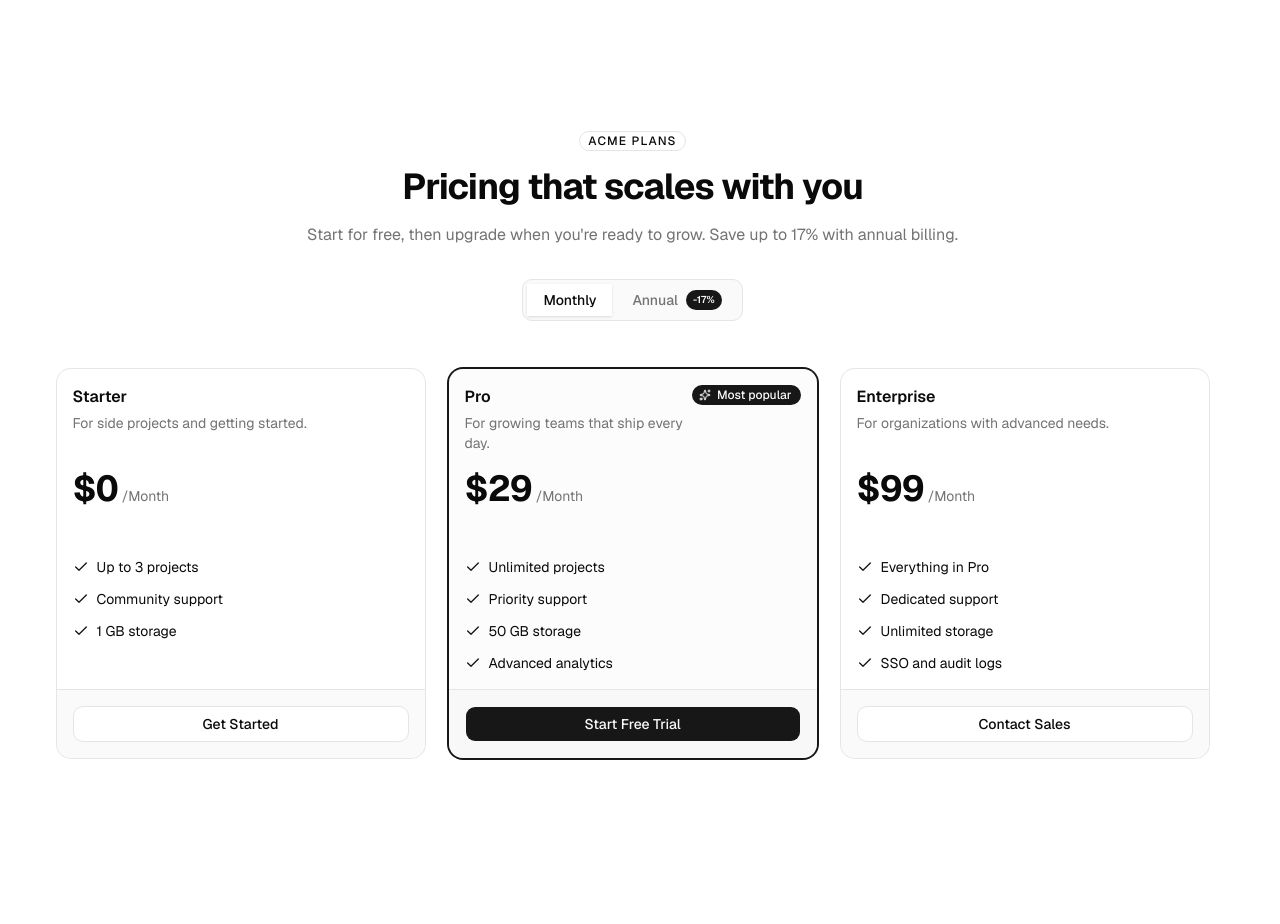
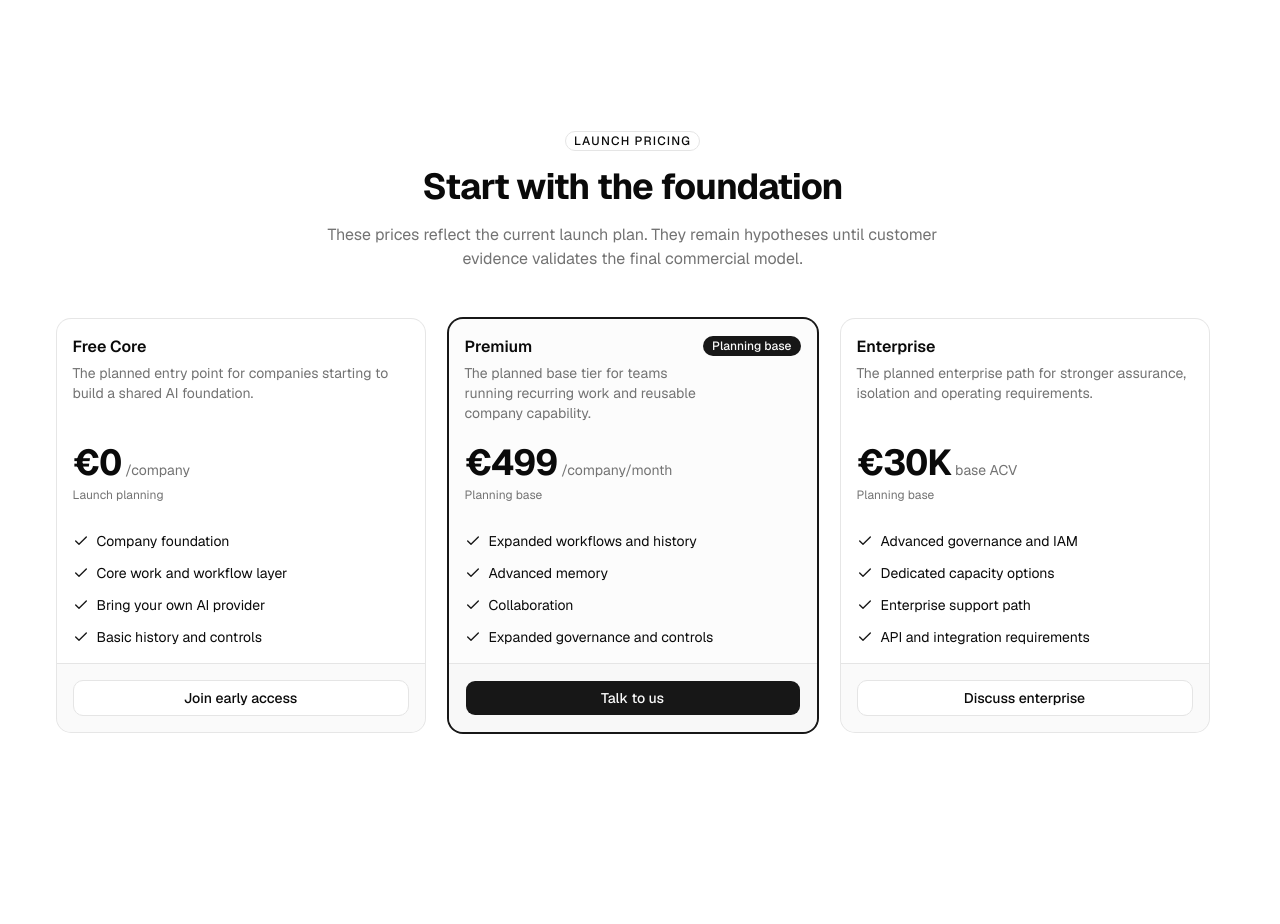
Before and after one commit to augustkring/humamap-preview, a Next.js app in the folder blentera-v2-final/: page / in a window 1280 px wide. Shown: the part 2900-3824 px from the top of the page. Built offline with nearby package versions, Linux system fonts and the light colour scheme.

Commit message:
rebuild: use deck pricing in exact OSS card system

```diff
--- a/blentera-v2-final/src/components/blentera/pricing.tsx
+++ b/blentera-v2-final/src/components/blentera/pricing.tsx
@@ -1,6 +1,3 @@
-"use client"
-
-import { useState } from "react"
 import { Badge } from "@/components/ui/badge"
 import { Button } from "@/components/ui/button"
 import {
@@ -13,107 +10,85 @@ import {
   CardTitle,
 } from "@/components/ui/card"
 import { cn } from "@/lib/utils"
-import { Sparkles, Check } from "lucide-react"
+import { Check } from "lucide-react"
+
+const earlyAccess =
+  "mailto:ak@augustkring.com?subject=BLENTERA%20early%20access"
 
 const tiers = [
   {
-    name: "Starter",
-    monthly: 0,
-    annual: 0,
-    description: "For side projects and getting started.",
-    features: ["Up to 3 projects", "Community support", "1 GB storage"],
-    cta: "Get Started",
+    name: "Free Core",
+    price: "€0",
+    suffix: "/company",
+    description:
+      "The planned entry point for companies starting to build a shared AI foundation.",
+    features: [
+      "Company foundation",
+      "Core work and workflow layer",
+      "Bring your own AI provider",
+      "Basic history and controls",
+    ],
+    cta: "Join early access",
     featured: false,
+    note: "Launch planning",
   },
   {
-    name: "Pro",
-    monthly: 29,
-    annual: 24,
-    description: "For growing teams that ship every day.",
+    name: "Premium",
+    price: "€499",
+    suffix: "/company/month",
+    description:
+      "The planned base tier for teams running recurring work and reusable company capability.",
     features: [
-      "Unlimited projects",
-      "Priority support",
-      "50 GB storage",
-      "Advanced analytics",
+      "Expanded workflows and history",
+      "Advanced memory",
+      "Collaboration",
+      "Expanded governance and controls",
     ],
-    cta: "Start Free Trial",
+    cta: "Talk to us",
     featured: true,
+    note: "Planning base",
   },
   {
     name: "Enterprise",
-    monthly: 99,
-    annual: 82,
-    description: "For organizations with advanced needs.",
+    price: "€30K",
+    suffix: "base ACV",
+    description:
+      "The planned enterprise path for stronger assurance, isolation and operating requirements.",
     features: [
-      "Everything in Pro",
-      "Dedicated support",
-      "Unlimited storage",
-      "SSO and audit logs",
+      "Advanced governance and IAM",
+      "Dedicated capacity options",
+      "Enterprise support path",
+      "API and integration requirements",
     ],
-    cta: "Contact Sales",
+    cta: "Discuss enterprise",
     featured: false,
+    note: "Planning base",
   },
 ]
 
 export default function Pricing() {
-  const [annual, setAnnual] = useState(false)
-
   return (
-    <section className="flex w-full items-center justify-center px-6 py-16 sm:py-24">
+    <section
+      id="pricing"
+      className="flex w-full items-center justify-center px-6 py-16 sm:py-24"
+    >
       <div className="mx-auto w-full max-w-6xl">
         <div className="mx-auto max-w-2xl text-center">
           <Badge variant="outline" className="mb-4 tracking-widest uppercase">
-            Acme Plans
+            Launch pricing
           </Badge>
           <h2 className="font-heading text-3xl font-bold tracking-tight text-balance sm:text-4xl">
-            Pricing that scales with you
+            Start with the foundation
           </h2>
           <p className="mt-4 text-muted-foreground">
-            Start for free, then upgrade when you&apos;re ready to grow. Save up
-            to 17% with annual billing.
+            These prices reflect the current launch plan. They remain
+            hypotheses until customer evidence validates the final commercial
+            model.
           </p>
         </div>
 
-        <div className="mt-8 flex justify-center">
-          <div
-            role="group"
-            aria-label="Billing period"
-            className="inline-flex items-center gap-1 rounded-lg border border-border bg-muted/50 p-1"
-          >
-            <button
-              type="button"
-              onClick={() => setAnnual(false)}
-              aria-pressed={!annual}
-              className={cn(
-                "px-4 py-1.5 text-sm font-medium transition-colors",
-                !annual
-                  ? "bg-background text-foreground shadow-sm"
-                  : "text-muted-foreground hover:text-foreground"
-              )}
-            >
-              Monthly
-            </button>
-            <button
-              type="button"
-              onClick={() => setAnnual(true)}
-              aria-pressed={annual}
-              className={cn(
-                "flex items-center gap-2 px-4 py-1.5 text-sm font-medium transition-colors",
-                annual
-                  ? "bg-background text-foreground shadow-sm"
-                  : "text-muted-foreground hover:text-foreground"
-              )}
-            >
-              Annual
-              <Badge className="px-1.5 text-[10px] font-semibold">-17%</Badge>
-            </button>
-          </div>
-        </div>
-
         <div className="mt-12 grid grid-cols-1 gap-6 sm:grid-cols-2 md:grid-cols-3">
-          {tiers.map((tier) => {
-            const price = annual ? tier.annual : tier.monthly
-            return (
+          {tiers.map((tier) => (
             <Card
               key={tier.name}
               className={cn(
@@ -127,36 +102,34 @@ export default function Pricing() {
                 </CardTitle>
                 {tier.featured && (
                   <CardAction>
-                      <Badge className="gap-1.5">
-                        <Sparkles data-icon="inline-start" className="size-3.5" aria-hidden="true" />
-                        Most popular
-                      </Badge>
+                    <Badge>{tier.note}</Badge>
                   </CardAction>
                 )}
-                  <CardDescription className="text-sm sm:min-h-10">
+                <CardDescription className="text-sm sm:min-h-16">
                   {tier.description}
                 </CardDescription>
               </CardHeader>
               <CardContent className="flex flex-1 flex-col gap-6">
                 <div>
-                    <p className="flex items-baseline gap-1">
+                  <p className="flex flex-wrap items-baseline gap-1">
                     <span className="text-4xl font-bold tracking-tight text-foreground tabular-nums">
-                        ${price}
+                      {tier.price}
                     </span>
                     <span className="text-sm text-muted-foreground">
-                        /Month
+                      {tier.suffix}
                     </span>
                   </p>
                   <p className="mt-1 h-5 text-xs text-muted-foreground">
-                      {annual && price > 0
-                        ? `$${price * 12} billed yearly`
-                        : " "}
+                    {tier.note}
                   </p>
                 </div>
                 <ul className="flex flex-1 flex-col gap-3 text-sm text-foreground">
                   {tier.features.map((feature) => (
                     <li key={feature} className="flex items-center gap-2">
-                        <Check className="size-4 shrink-0 text-primary" aria-hidden="true" />
+                      <Check
+                        className="size-4 shrink-0 text-primary"
+                        aria-hidden="true"
+                      />
                       {feature}
                     </li>
                   ))}
@@ -168,14 +141,13 @@ export default function Pricing() {
                   variant={tier.featured ? "default" : "outline"}
                   size="lg"
                   className="w-full"
-                    render={<a href="#" />}
+                  render={<a href={earlyAccess} />}
                 >
                   {tier.cta}
                 </Button>
               </CardFooter>
             </Card>
-            )
-          })}
+          ))}
         </div>
       </div>
     </section>
```
Lines whose indentation alone changed are shown as unchanged.
